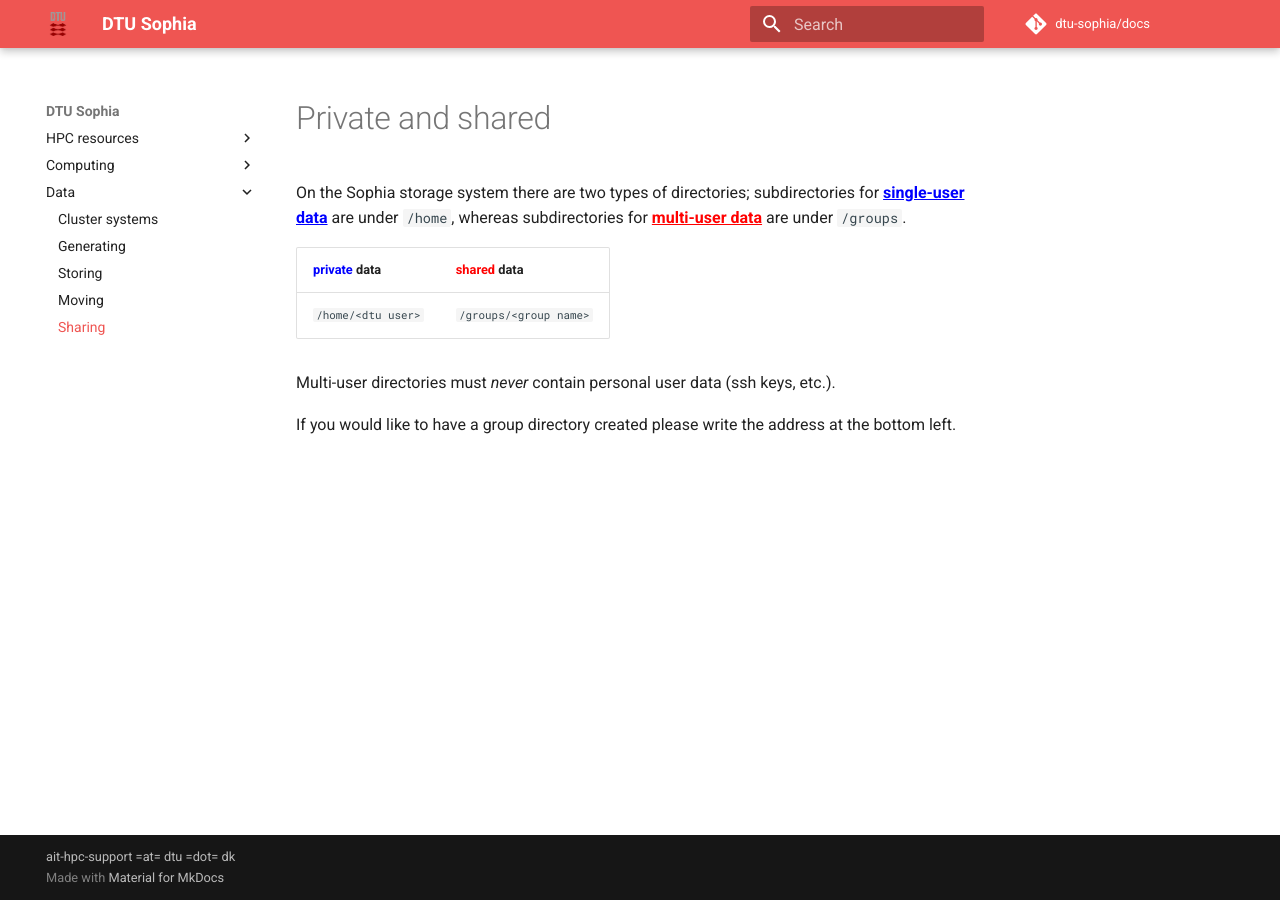
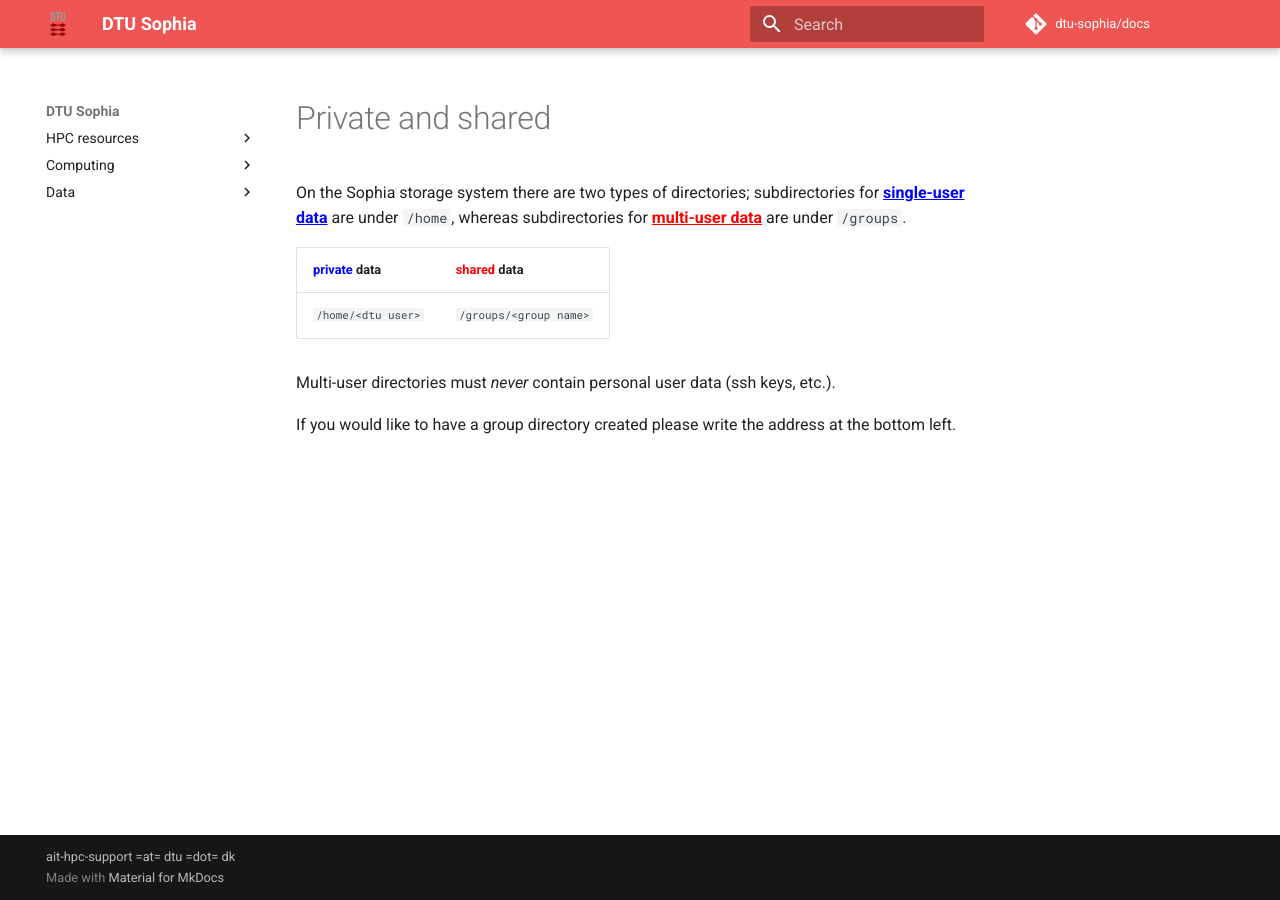
Before and after one commit to martavp/docs, an MkDocs documentation site: the page built from docs/sharing.md, in a window 1280 px wide. Built offline with MkDocs 1.6.1 and Material for MkDocs 9.7.7, drawn with Linux system fonts in a browser that asks for light colours; comment, search, counter and statistics services are not loaded; some of the changed lines change nothing that is shown.

Commit message:
fix: rm irrelevant info

```diff
--- a/mkdocs.yml
+++ b/mkdocs.yml
@@ -32,4 +32,4 @@ nav:
       - Generating: scratch.md
       - Storing: permanent.md
       - Moving: transfer.md
-      - Sharing: sharing.md
+#      - Sharing: sharing.md
```
